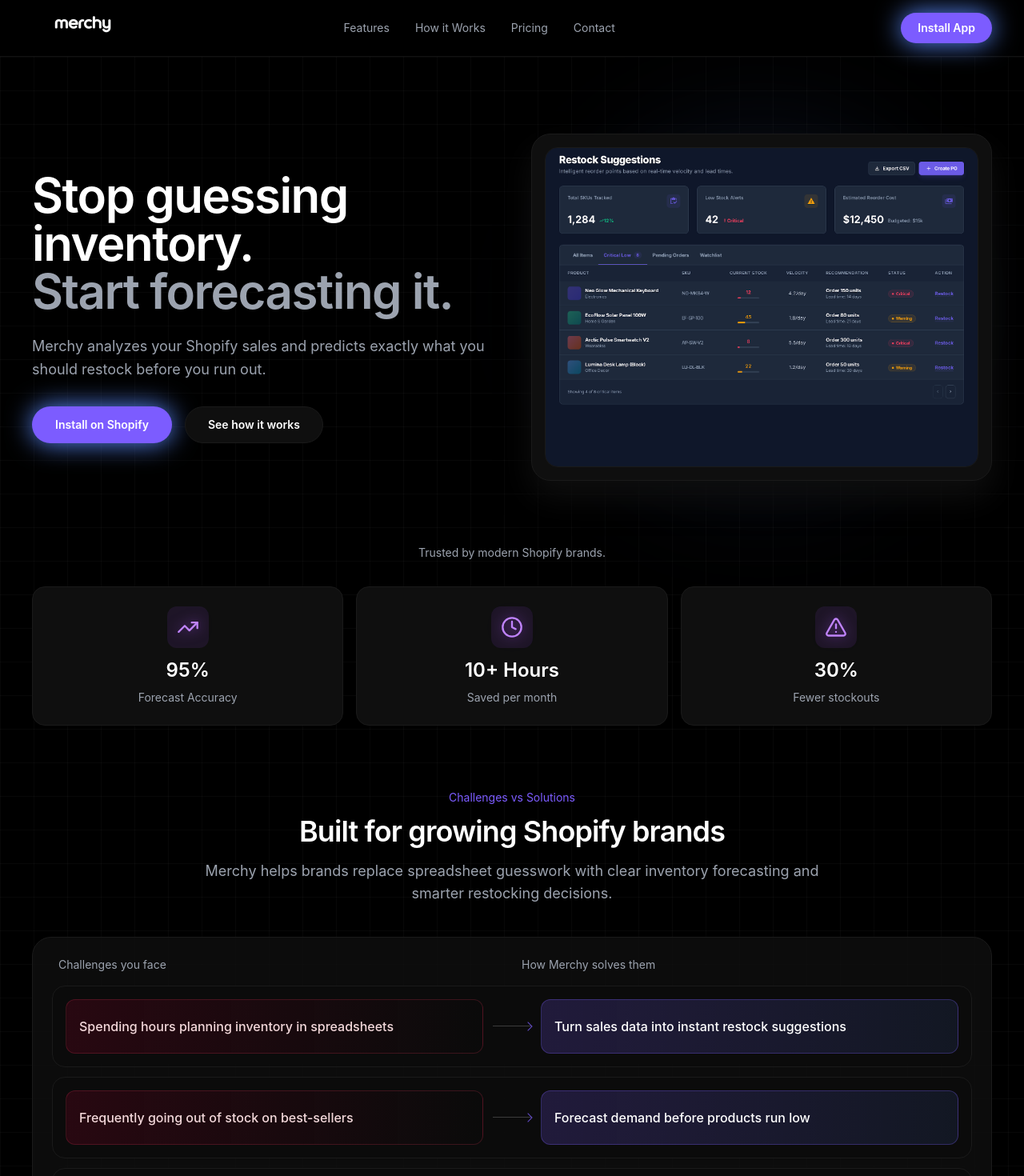
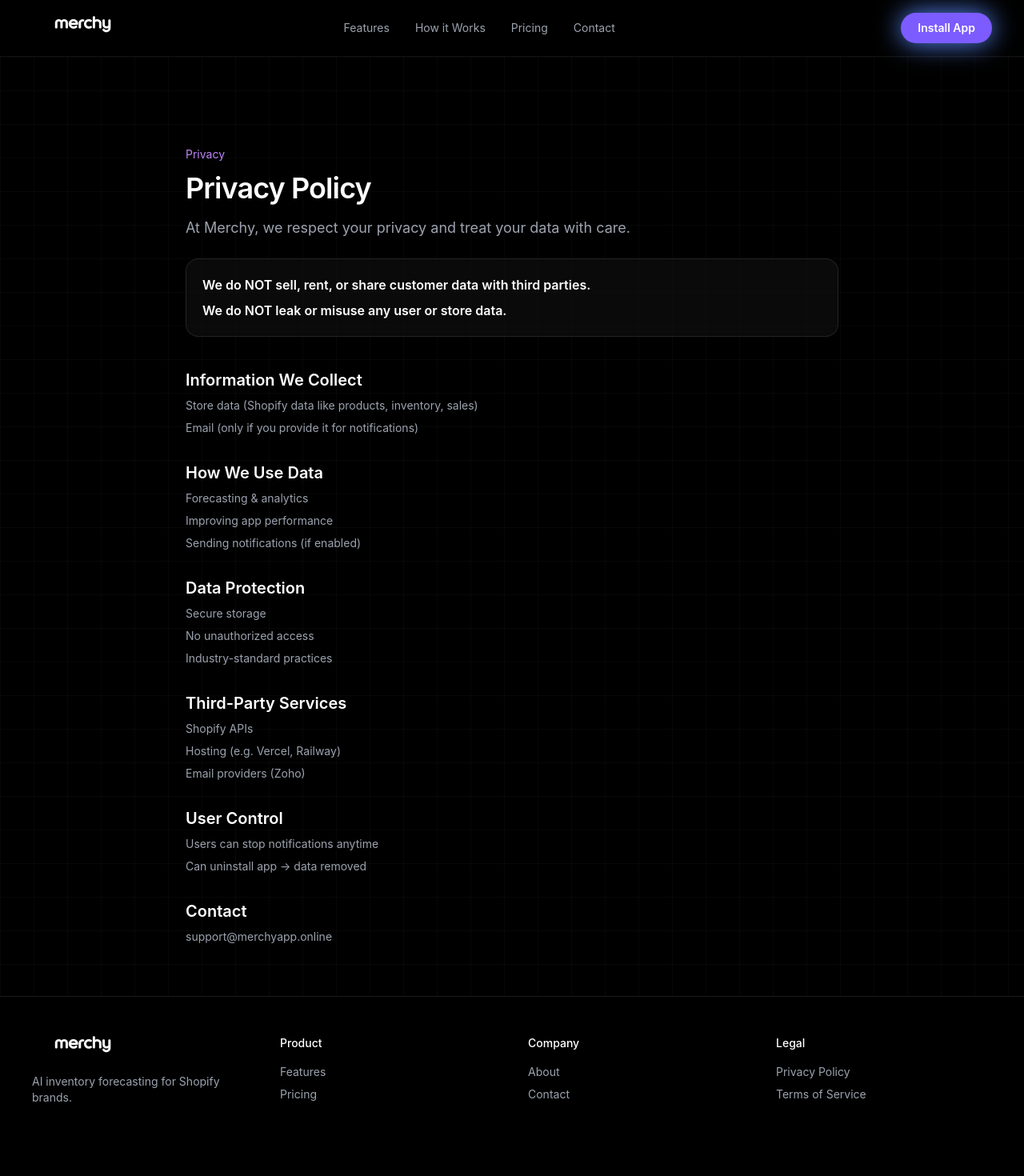
Before and after one commit to Ahmedmostafaa16/merchy-marketing, a React (Create React App) app: page /privacy in a window 1280 px wide. Shown: the top 1470 px of the page at 80% size. After the commit the page ends 1430 px from the top, so only its background shows below. Built offline with nearby package versions, Linux system fonts and the light colour scheme.

Commit message:
Updating auth for access token FOR SECONED TIME

```diff
--- a/package.json
+++ b/package.json
@@ -11,6 +11,7 @@
     "lucide-react": "^1.7.0",
     "react": "^19.2.4",
     "react-dom": "^19.2.4",
+    "react-router-dom": "^7.14.0",
     "react-scripts": "5.0.1",
     "web-vitals": "^2.1.4"
   },
--- a/src/App.js
+++ b/src/App.js
@@ -1,4 +1,5 @@
 import { useEffect, useRef, useState } from 'react';
+import { Link, Route, Routes } from 'react-router-dom';
 import {
   AlertTriangle,
   BarChart3,
@@ -17,6 +18,8 @@
 import logo from './assets/logo.png';
 import screen from './assets/screen.png';
 import screen1 from './assets/screen1.png';
+import Privacy from './pages/Privacy';
+import Terms from './pages/Terms';
 
 const featureItems = [
   {
@@ -176,6 +179,12 @@
   },
 ];
 
+const footerColumns = [
+  { title: 'Product', links: ['Features', 'Pricing'] },
+  { title: 'Company', links: ['About', 'Contact'] },
+  { title: 'Legal', links: ['Privacy Policy', 'Terms of Service'] },
+];
+
 function App() {
   const [openFaqIndex, setOpenFaqIndex] = useState(0);
   const [isMenuOpen, setIsMenuOpen] = useState(false);
@@ -269,7 +278,11 @@
         </nav>
       </header>
 
-      <main id="top" className="bg-grid overflow-hidden">
+      <Routes>
+        <Route
+          path="/"
+          element={
+            <main id="top" className="bg-grid overflow-hidden">
         <section className="relative mx-auto grid max-w-7xl grid-cols-1 gap-12 px-6 pb-20 pt-20 lg:grid-cols-2 lg:items-center lg:px-10 lg:pt-24">
           <div className="hero-glow left-[-8rem] top-[-6rem]" />
           <div className="reveal">
@@ -698,27 +711,39 @@
             </div>
           </div>
         </section>
-      </main>
-
+            </main>
+          }
+        />
+        <Route path="/privacy" element={<Privacy />} />
+        <Route path="/terms" element={<Terms />} />
+      </Routes>
       <footer className="border-t border-border bg-base">
         <div className="mx-auto grid max-w-7xl grid-cols-1 gap-10 px-6 py-12 md:grid-cols-2 lg:grid-cols-4 lg:px-10">
           <div className="lg:col-span-1">
             <img src={logo} alt="Merchy" className="h-8 w-auto origin-left scale-[4]" />
             <p className="mt-4 text-sm text-muted">AI inventory forecasting for Shopify brands.</p>
           </div>
-          {[
-            { title: 'Product', links: ['Features', 'Pricing'] },
-            { title: 'Company', links: ['About', 'Contact'] },
-            { title: 'Legal', links: ['Privacy', 'Terms'] },
-          ].map((column) => (
+          {footerColumns.map((column) => (
             <div key={column.title}>
               <p className="text-sm font-medium text-white">{column.title}</p>
               <ul className="mt-4 space-y-2 text-sm text-muted">
                 {column.links.map((link) => (
                   <li key={link}>
-                    <a href="#top" className="transition hover:text-white">
-                      {link}
-                    </a>
+                    {column.title === 'Legal' ? (
+                      <Link
+                        to={link === 'Privacy Policy' ? '/privacy' : '/terms'}
+                        className="transition hover:text-white"
+                      >
+                        {link}
+                      </Link>
+                    ) : (
+                      <a
+                        href={link === 'Pricing' ? '#pricing' : link === 'Contact' ? '#contact' : '#features'}
+                        className="transition hover:text-white"
+                      >
+                        {link}
+                      </a>
+                    )}
                   </li>
                 ))}
               </ul>
--- a/src/index.js
+++ b/src/index.js
@@ -1,5 +1,6 @@
 import React from 'react';
 import ReactDOM from 'react-dom/client';
+import { BrowserRouter } from 'react-router-dom';
 import './index.css';
 import App from './App';
 import reportWebVitals from './reportWebVitals';
@@ -7,7 +8,9 @@
 const root = ReactDOM.createRoot(document.getElementById('root'));
 root.render(
   <React.StrictMode>
-    <App />
+    <BrowserRouter>
+      <App />
+    </BrowserRouter>
   </React.StrictMode>
 );
 
--- /dev/null
+++ b/src/pages/Privacy.js
@@ -0,0 +1,71 @@
+import React from 'react';
+
+function Privacy() {
+  return (
+    <main className="bg-grid min-h-screen">
+      <section className="mx-auto max-w-4xl px-6 pb-16 pt-28 lg:px-10">
+        <p className="text-sm text-purple-400">Privacy</p>
+        <h1 className="mt-3 text-3xl font-semibold tracking-tight text-white sm:text-4xl">
+          Privacy Policy
+        </h1>
+        <p className="mt-4 text-base leading-relaxed text-muted sm:text-lg">
+          At Merchy, we respect your privacy and treat your data with care.
+        </p>
+        <div className="mt-6 rounded-2xl border border-white/10 bg-card/70 p-5 text-base text-white">
+          <p className="font-semibold">
+            We do NOT sell, rent, or share customer data with third parties.
+          </p>
+          <p className="mt-2 font-semibold">
+            We do NOT leak or misuse any user or store data.
+          </p>
+        </div>
+
+        <div className="mt-10 space-y-8">
+          <section>
+            <h2 className="text-xl font-semibold text-white">Information We Collect</h2>
+            <p className="mt-2 text-sm text-gray-400">
+              Store data (Shopify data like products, inventory, sales)
+            </p>
+            <p className="mt-2 text-sm text-gray-400">
+              Email (only if you provide it for notifications)
+            </p>
+          </section>
+
+          <section>
+            <h2 className="text-xl font-semibold text-white">How We Use Data</h2>
+            <p className="mt-2 text-sm text-gray-400">Forecasting &amp; analytics</p>
+            <p className="mt-2 text-sm text-gray-400">Improving app performance</p>
+            <p className="mt-2 text-sm text-gray-400">Sending notifications (if enabled)</p>
+          </section>
+
+          <section>
+            <h2 className="text-xl font-semibold text-white">Data Protection</h2>
+            <p className="mt-2 text-sm text-gray-400">Secure storage</p>
+            <p className="mt-2 text-sm text-gray-400">No unauthorized access</p>
+            <p className="mt-2 text-sm text-gray-400">Industry-standard practices</p>
+          </section>
+
+          <section>
+            <h2 className="text-xl font-semibold text-white">Third-Party Services</h2>
+            <p className="mt-2 text-sm text-gray-400">Shopify APIs</p>
+            <p className="mt-2 text-sm text-gray-400">Hosting (e.g. Vercel, Railway)</p>
+            <p className="mt-2 text-sm text-gray-400">Email providers (Zoho)</p>
+          </section>
+
+          <section>
+            <h2 className="text-xl font-semibold text-white">User Control</h2>
+            <p className="mt-2 text-sm text-gray-400">Users can stop notifications anytime</p>
+            <p className="mt-2 text-sm text-gray-400">Can uninstall app → data removed</p>
+          </section>
+
+          <section>
+            <h2 className="text-xl font-semibold text-white">Contact</h2>
+            <p className="mt-2 text-sm text-gray-400">support@merchyapp.online</p>
+          </section>
+        </div>
+      </section>
+    </main>
+  );
+}
+
+export default Privacy;
--- /dev/null
+++ b/src/pages/Terms.js
@@ -0,0 +1,60 @@
+import React from 'react';
+
+function Terms() {
+  return (
+    <main className="bg-grid min-h-screen">
+      <section className="mx-auto max-w-4xl px-6 pb-16 pt-28 lg:px-10">
+        <p className="text-sm text-purple-400">Terms</p>
+        <h1 className="mt-3 text-3xl font-semibold tracking-tight text-white sm:text-4xl">
+          Terms of Service
+        </h1>
+        <p className="mt-4 text-base leading-relaxed text-muted sm:text-lg">
+          By using Merchy, you agree to these terms and understand how the service is intended to be used.
+        </p>
+
+        <div className="mt-10 space-y-8">
+          <section>
+            <h2 className="text-xl font-semibold text-white">Use of Service</h2>
+            <p className="mt-2 text-sm text-gray-400">For analytics and forecasting only</p>
+            <p className="mt-2 text-sm text-gray-400">You are responsible for final inventory decisions</p>
+          </section>
+
+          <section>
+            <h2 className="text-xl font-semibold text-white">No Guarantees</h2>
+            <p className="mt-2 text-sm text-gray-400">Forecasts are estimates, not exact predictions</p>
+          </section>
+
+          <section>
+            <h2 className="text-xl font-semibold text-white">Account Responsibility</h2>
+            <p className="mt-2 text-sm text-gray-400">You are responsible for your Shopify store and data</p>
+          </section>
+
+          <section>
+            <h2 className="text-xl font-semibold text-white">Limitation of Liability</h2>
+            <p className="mt-2 text-sm text-gray-400">
+              Merchy is not liable for losses or business decisions
+            </p>
+          </section>
+
+          <section>
+            <h2 className="text-xl font-semibold text-white">Termination</h2>
+            <p className="mt-2 text-sm text-gray-400">We can suspend misuse</p>
+            <p className="mt-2 text-sm text-gray-400">Users can uninstall anytime</p>
+          </section>
+
+          <section>
+            <h2 className="text-xl font-semibold text-white">Changes</h2>
+            <p className="mt-2 text-sm text-gray-400">Terms may be updated</p>
+          </section>
+
+          <section>
+            <h2 className="text-xl font-semibold text-white">Contact</h2>
+            <p className="mt-2 text-sm text-gray-400">support@merchyapp.online</p>
+          </section>
+        </div>
+      </section>
+    </main>
+  );
+}
+
+export default Terms;
```
Also changed, not shown: 1 other file (tests, documents, lock files or other folders).
